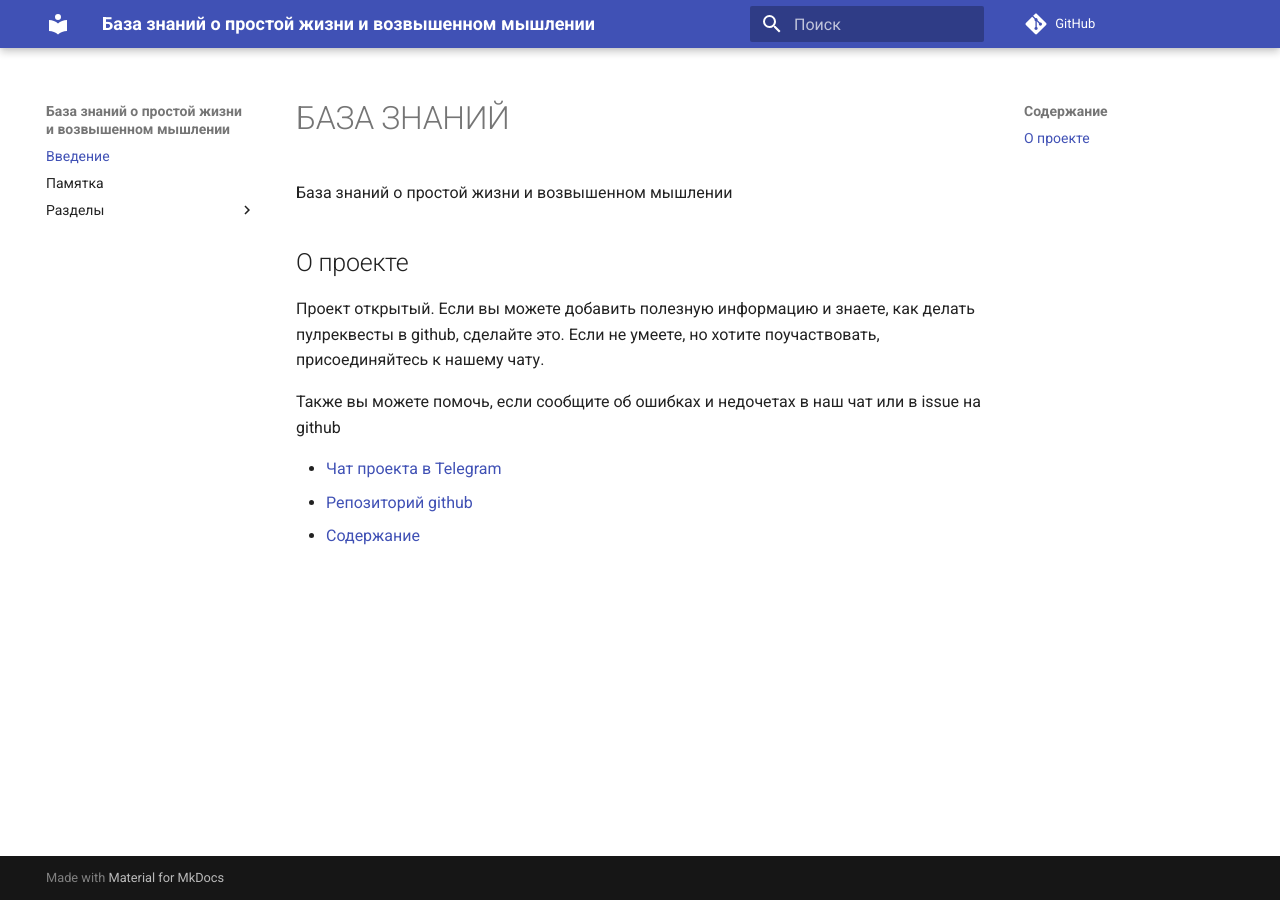
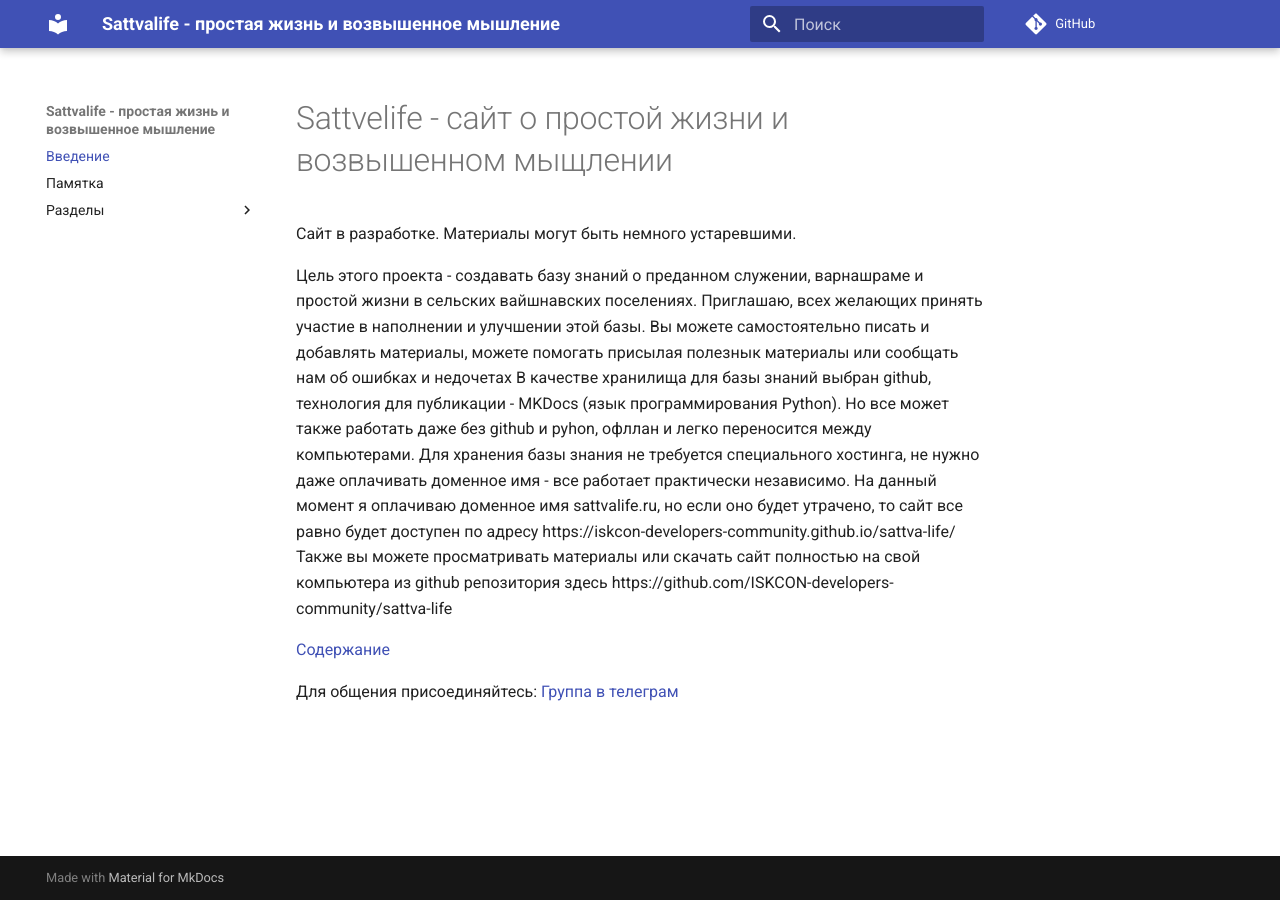
Before and after one commit to ISKCON-developers-community/sattva-life, an MkDocs documentation site: the page built from src/docs/index.md, in a window 1280 px wide. Built offline with MkDocs 1.6.1 and Material for MkDocs 9.7.7, drawn with Linux system fonts in a browser that asks for light colours; comment, search, counter and statistics services are not loaded.

Commit message:
starting with domain sattvelife.ru

```diff
--- a/mkdocs.yml
+++ b/mkdocs.yml
@@ -1,8 +1,8 @@
-site_name: База знаний о простой жизни и возвышенном мышлении
+site_name: Sattvalife - простая жизнь и возвышенное мышление
 docs_dir: src/docs
 site_dir: site
 repo_url: https://github.com/ISKCON-developers-community/sattva-life
-site_description: База знаний о простой жизни и возвыщенном мышлении
+site_description: База знаний о простой жизни и возвыщенном мышлении. Бхакти-йога, вайшнавские общины
 site_author: Atmayoni das
 theme:
   name: material
--- a/src/docs/index.md
+++ b/src/docs/index.md
@@ -1,13 +1,16 @@
-# БАЗА ЗНАНИЙ
+# Sattvelife - сайт о простой жизни и возвышенном мыщлении
 
-База знаний о простой жизни и возвышенном мышлении
+Сайт в разработке. Материалы могут быть немного устаревшими.
 
-## О проекте
+Цель этого проекта - создавать базу знаний о преданном служении, варнашраме и простой жизни в сельских вайшнавских поселениях. Приглашаю, всех желающих принять участие в наполнении и улучшении этой базы.
+Вы можете самостоятельно писать и добавлять материалы, можете помогать присылая полезнык материалы или сообщать нам об ошибках и недочетах
+В качестве хранилища для базы знаний выбран github, технология для публикации - MKDocs (язык программирования Python). Но все может также работать даже без github и pyhon, офллан и легко переносится между компьютерами.
+Для хранения базы знания не требуется специального хостинга, не нужно даже оплачивать доменное имя - все работает практически независимо.
+На данный момент я оплачиваю доменное имя sattvalife.ru, но если оно будет утрачено, то сайт все равно будет доступен по адресу https://iskcon-developers-community.github.io/sattva-life/
+Также вы можете просматривать материалы или скачать сайт полностью на свой компьютера из github репозитория здесь https://github.com/ISKCON-developers-community/sattva-life
 
-Проект открытый. Если вы можете добавить полезную информацию и знаете, как делать пулреквесты в github, сделайте это. Если не умеете, но хотите поучаствовать, присоединяйтесь к нашему чату.
 
-Также вы можете помочь, если сообщите об ошибках и недочетах в наш чат или в issue на github
+[Содержание](nav.md)
 
-- [Чат проекта в Telegram](https://t.me/joinchat/SrJGKI7wf_1mMzQy)
-- [Репозиторий github](https://github.com/sashagra/knowledge-base-sl)
-- [Содержание](nav.md)
+Для общения присоединяйтесь:
+<a href="https://t.me/joinchat/SrJGKI7wf_1mMzQy" target="_blank">Группа в телеграм</a>
```
Also changed, not shown: README.md (+8 -1 lines), 1 other file.
